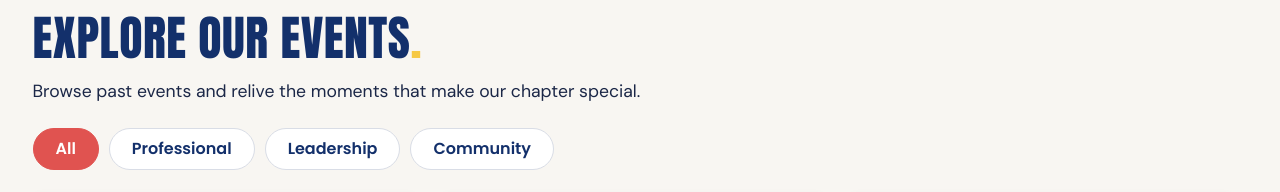
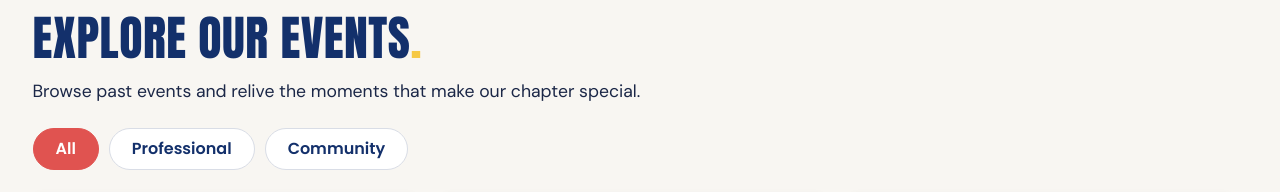
Before and after one commit to michellemai122/alpfa-columbia-website, a React (Vite) app: page /events in a window 1280 px wide. Shown: the part 1500-1692 px from the top of the page. Built offline with nearby package versions, Linux system fonts and the light colour scheme; grey boxes are pictures that could not be loaded.

Commit message:
Remove the empty Leadership filter on Events
Co-Authored-By: Claude Opus 5.5 <noreply@anthropic.com>

```diff
--- a/src/data/events.ts
+++ b/src/data/events.ts
@@ -8,7 +8,8 @@ export type ChapterEvent = {
   photo?: string
 }
 
-export const eventCategories: EventCategory[] = ['Professional', 'Leadership', 'Community']
+// Filter chips on the Events page. Add 'Leadership' back once an event uses it.
+export const eventCategories: EventCategory[] = ['Professional', 'Community']
 
 export const pastEvents: ChapterEvent[] = [
   { title: 'Resume Workshop', date: '2026-09-02', category: 'Professional', photo: '/images/events/resume-workshop.jpg' },
```
